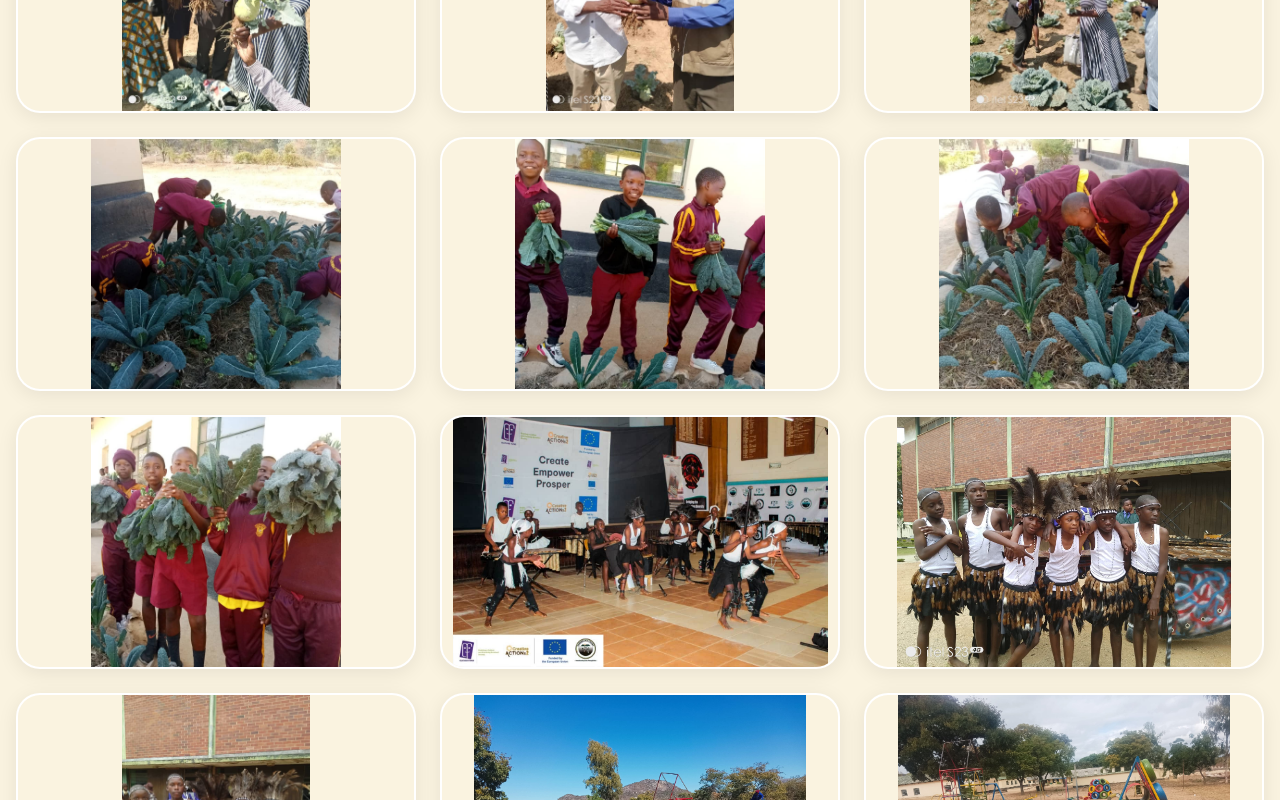
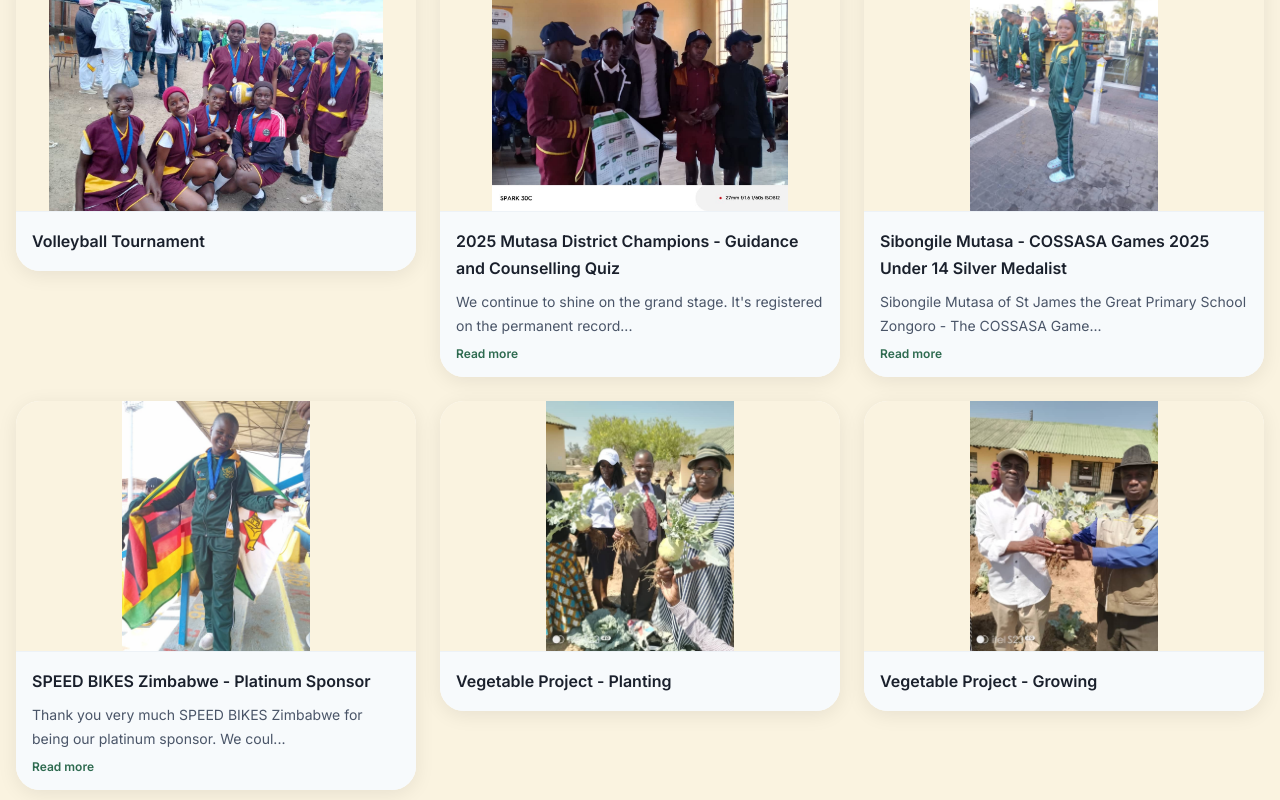
Before and after one commit to Tinashe623/ZONGORO-PRIMARY, a React (Vite) app: page /gallery in a window 1280 px wide. Shown: the part 1720-2520 px from the top of the page. Built offline with nearby package versions, Linux system fonts and the light colour scheme.

Commit message:
feat: integrate announcements section into homepage, expand gallery with descriptions and photos, and add athletic achievements to activity data.

```diff
--- a/src/components/sections/Announcements.tsx
+++ b/src/components/sections/Announcements.tsx
@@ -7,8 +7,11 @@ import {
   Card,
   CardBody,
   Badge,
+  Button,
+  Collapse,
   Link,
 } from '@chakra-ui/react';
+import { useState } from 'react';
 import { announcements } from '../../data/announcements';
 import SectionHeading from '../ui/SectionHeading';
 import ScrollReveal from '../ui/ScrollReveal';
@@ -22,15 +25,23 @@ const formatDate = (dateString: string) => {
   });
 };
 
+interface Announcement {
+  date: string;
+  title: string;
+  excerpt: string;
+  content?: string;
+  sourceUrl?: string;
+}
+
 const AnnouncementCard = ({
   date,
   title,
   excerpt,
-}: {
-  date: string;
-  title: string;
-  excerpt: string;
-}) => {
+  content,
+  sourceUrl,
+}: Announcement) => {
+  const [isExpanded, setIsExpanded] = useState(false);
+
   return (
     <Card
       bg="white"
@@ -38,7 +49,6 @@ const AnnouncementCard = ({
       boxShadow="0 4px 20px rgba(0,0,0,0.08)"
       transition="all 0.3s ease"
       _hover={{ transform: 'translateY(-4px)', boxShadow: '0 8px 30px rgba(0,0,0,0.12)' }}
-      h="100%"
     >
       <CardBody p={6}>
         <VStack align="start" spacing={4}>
@@ -58,13 +68,28 @@ const AnnouncementCard = ({
           <Text color="gray.600" lineHeight="1.7">
             {excerpt}
           </Text>
-          <Link
-            color="maroon.500"
-            fontWeight="600"
-            _hover={{ textDecoration: 'underline' }}
-          >
-            Read More →
-          </Link>
+          {content && (
+            <>
+              <Collapse in={isExpanded} style={{ width: '100%' }}>
+                <Text color="gray.600" lineHeight="1.7" whiteSpace="pre-wrap">
+                  {content}
+                </Text>
+                {sourceUrl && (
+                  <Link href={sourceUrl} isExternal color="maroon.500" fontWeight="600" _hover={{ textDecoration: 'underline' }} mt={2} display="block">
+                    Read full article →
+                  </Link>
+                )}
+              </Collapse>
+              <Button
+                size="sm"
+                colorScheme="maroon"
+                variant="link"
+                onClick={() => setIsExpanded(!isExpanded)}
+              >
+                {isExpanded ? 'Show less' : 'Read More →'}
+              </Button>
+            </>
+          )}
         </VStack>
       </CardBody>
     </Card>
@@ -85,7 +110,13 @@ const Announcements = () => {
         <SimpleGrid columns={{ base: 1, md: 2 }} spacing={6}>
           {announcements.map((announcement, index) => (
             <ScrollReveal key={index} delay={0.1 * index}>
-              <AnnouncementCard {...announcement} />
+              <AnnouncementCard
+                date={announcement.date}
+                title={announcement.title}
+                excerpt={announcement.excerpt}
+                content={announcement.content}
+                sourceUrl={announcement.sourceUrl}
+              />
             </ScrollReveal>
           ))}
         </SimpleGrid>
--- a/src/data/activities.ts
+++ b/src/data/activities.ts
@@ -17,6 +17,15 @@ export const activities: Activity[] = [
     icon: 'FaFutbol',
     schedule: 'After School',
     achievements: ['District Champions 2024', '3 Provincial Finals'],
+  },
+  {
+    id: 11,
+    name: 'Athletics',
+    category: 'sports',
+    description: 'Our athletics program develops speed, strength, and endurance through track and field events.',
+    icon: 'FaRunning',
+    schedule: 'After School',
+    achievements: ['Manicaland Province 200m Under-16 Champion - Sibongile Mutasa 2024'],
   },
   {
     id: 2,
--- a/src/data/gallery.ts
+++ b/src/data/gallery.ts
@@ -2,6 +2,7 @@ export interface GalleryImage {
   src: string;
   alt: string;
   category: 'School Activities' | 'Church Events' | 'Sports' | 'Projects' | 'Activities' | 'Achievements';
+  description?: string;
 }
 
 export const galleryImages: GalleryImage[] = [
@@ -35,8 +36,15 @@ export const galleryImages: GalleryImage[] = [
   },
   {
     src: '/images/gallery/sports/chimanimanni-champions.jpg',
-    alt: 'Chimanimanni Champions',
+    alt: 'Sibongile Mutasa - From Talent to COSSASA Games',
     category: 'Sports',
+    description: 'This photo was taken in 2023 when our school identified Sibongile Mutasa\'s talent in athletics as a sprinter. She was in Grade 5, representing the School, Cluster and District in the Under-12 category at Provincial level—a remarkable achievement. Our school takes pride in not just spotting talent but nurturing it with dedication. Today, Sibongile represents Team Zimbabwe in the COSSASA Games in the Kingdom of Eswatini. A testament to our commitment to developing athletes of tomorrow.',
+  },
+  {
+    src: '/images/gallery/sports/sibo-200m.jpg',
+    alt: 'Sibongile Mutasa - Manicaland Province 200m Under-16 Champion',
+    category: 'Sports',
+    description: 'Congratulations to our very own learner, Sibongile Mutasa for being crowned the 200m U16 Girls Champion in Manicaland Province. Your speed, determination and hard work have made the school proud. Keep flying high!',
   },
   {
     src: '/images/gallery/sports/vollyball.jpg',
@@ -55,18 +63,21 @@ export const galleryImages: GalleryImage[] = [
   },
   {
     src: '/images/gallery/sports/quiz-group.jpg',
-    alt: 'Quiz Competition Team',
+    alt: '2025 Mutasa District Champions - Guidance and Counselling Quiz',
     category: 'Sports',
+    description: 'We continue to shine on the grand stage. It\'s registered on the permanent record that in the Guidance and Counselling Quiz Competitions sponsored by the National Aids Council held on 02/07/2025 in Honde Valley, St James The Great Primary School Zongoro are proudly the 2025 Mutasa District Champions.',
   },
   {
     src: '/images/gallery/sports/sibongile.jpg',
-    alt: 'Sibongile Player',
+    alt: 'Sibongile Mutasa - COSSASA Games 2025 Under 14 Silver Medalist',
     category: 'Sports',
+    description: 'Sibongile Mutasa of St James the Great Primary School Zongoro - The COSSASA Games 2025 Under 14 Girls 100m Silver Medalist, Kingdom of Eswatini',
   },
   {
     src: '/images/gallery/sports/beverly.jpg',
-    alt: 'Beverly Athlete',
+    alt: 'SPEED BIKES Zimbabwe - Platinum Sponsor',
     category: 'Sports',
+    description: 'Thank you very much SPEED BIKES Zimbabwe for being our platinum sponsor. We couldn\'t have reached this far without you. With your continued support, the future is very bright.',
   },
 
   // Projects
@@ -160,4 +171,10 @@ export const galleryImages: GalleryImage[] = [
     alt: 'School Garden',
     category: 'School Activities',
   },
+  {
+    src: '/images/gallery/pupils-capital.jpg',
+    alt: 'First Capital Bank Zimbabwe - Global Money Week 2026',
+    category: 'School Activities',
+    description: 'We are proud to have hosted First Capital Bank Zimbabwe for the commemoration of the Global Money Week for the year 2026. The event left us richer and more empowered. Thank you First Capital Mutare for the philanthropic and strategic visit. Long live our strategic business partnership!',
+  },
 ];
--- a/src/pages/GalleryPage.tsx
+++ b/src/pages/GalleryPage.tsx
@@ -8,7 +8,6 @@ import {
   TabList,
   Tab,
   Badge,
-  Flex,
   Modal,
   ModalOverlay,
   ModalContent,
@@ -16,6 +15,8 @@ import {
   ModalCloseButton,
   useDisclosure,
   Skeleton,
+  Button,
+  VStack,
 } from '@chakra-ui/react';
 import { galleryImages } from '../data/gallery';
 import type { GalleryImage } from '../data/gallery';
@@ -30,25 +31,27 @@ interface ImageCardProps {
 }
 
 const ImageCard = memo(({ image, onClick }: ImageCardProps) => {
-  const [isHovered, setIsHovered] = useState(false);
   const [isLoaded, setIsLoaded] = useState(false);
+  const [isExpanded, setIsExpanded] = useState(false);
+
+  const shortDescription = image.description
+    ? image.description.slice(0, 80) + (image.description.length > 80 ? '...' : '')
+    : '';
 
   return (
     <Box
-      position="relative"
       borderRadius="2xl"
       overflow="hidden"
+      bg="white"
+      boxShadow="card"
+      transition="all 0.2s ease"
+      _hover={{
+        transform: 'translateY(-2px)',
+        boxShadow: 'cardHover',
+      }}
+    >
+      <Box
         cursor="pointer"
-      bg="white"
-      boxShadow={isHovered ? 'cardHover' : 'card'}
-      border="2px solid"
-      borderColor={isHovered ? 'maroon.500' : 'transparent'}
-      transition="all 0.3s ease"
-      _hover={{
-        transform: 'translateY(-4px)',
-      }}
-      onMouseEnter={() => setIsHovered(true)}
-      onMouseLeave={() => setIsHovered(false)}
         onClick={onClick}
         role="button"
         tabIndex={0}
@@ -57,10 +60,7 @@ const ImageCard = memo(({ image, onClick }: ImageCardProps) => {
       >
         {!isLoaded && (
           <Skeleton
-          position="absolute"
-          top={0}
-          left={0}
-          right={0}
+            w="100%"
             h="250px"
             startColor="cream.50"
             endColor="gray.100"
@@ -73,34 +73,34 @@ const ImageCard = memo(({ image, onClick }: ImageCardProps) => {
           h="250px"
           objectFit="contain"
           bg="cream.50"
-        transition="transform 0.3s ease"
-        transform={isHovered ? 'scale(1.02)' : 'scale(1)'}
           loading="lazy"
           decoding="async"
           onLoad={() => setIsLoaded(true)}
           opacity={isLoaded ? 1 : 0}
         />
-      <Flex
-        position="absolute"
-        top={0}
-        left={0}
-        right={0}
-        bottom={0}
-        bg="blackAlpha.600"
-        opacity={isHovered ? 1 : 0}
-        transition="opacity 0.3s ease"
-        align="center"
-        justify="center"
-        direction="column"
-        p={4}
-      >
-        <Text color="white" fontWeight="600" textAlign="center" textShadow="0 2px 4px rgba(0,0,0,0.5)">
+      </Box>
+      <Box p={4} bg="gray.50" borderTop="1px" borderColor="gray.100">
+        <VStack align="start" spacing={2}>
+          <Text fontWeight="600" fontSize="md" color="gray.800">
             {image.alt}
           </Text>
-        <Badge mt={2} bg="forest.500" color="white" px={3} py={1} borderRadius="full" fontSize="xs">
-          {image.category}
-        </Badge>
-      </Flex>
+          {image.description && (
+            <>
+              <Text fontSize="sm" color="gray.600" noOfLines={isExpanded ? undefined : 2}>
+                {isExpanded ? image.description : shortDescription}
+              </Text>
+              <Button
+                size="xs"
+                colorScheme="forest"
+                variant="link"
+                onClick={() => setIsExpanded(!isExpanded)}
+              >
+                {isExpanded ? 'Show less' : 'Read more'}
+              </Button>
+            </>
+          )}
+        </VStack>
+      </Box>
     </Box>
   );
 });
@@ -184,12 +184,14 @@ const GalleryPage = () => {
         <ModalOverlay bg="blackAlpha.800" backdropFilter="blur(5px)" />
         <ModalContent bg="transparent" boxShadow="none">
           <ModalCloseButton
-            color="white"
+            color="gray.800"
+            bg="white"
             size="lg"
             top={4}
             right={4}
             zIndex={10}
-            _hover={{ bg: 'whiteAlpha.300' }}
+            borderRadius="full"
+            _hover={{ bg: 'gray.200' }}
           />
           <ModalBody p={0} display="flex" alignItems="center" justifyContent="center">
             {selectedImage && (
--- a/src/pages/HomePage.tsx
+++ b/src/pages/HomePage.tsx
@@ -4,6 +4,7 @@ import { Link as RouterLink } from 'react-router-dom';
 import Hero from '../components/sections/Hero';
 import WhyChooseUs from '../components/sections/WhyChooseUs';
 import FacilitiesSection from '../components/sections/FacilitiesSection';
+import Announcements from '../components/sections/Announcements';
 import Testimonials from '../components/sections/Testimonials';
 import ScrollReveal from '../components/ui/ScrollReveal';
 
@@ -16,6 +17,7 @@ const HomePage = () => {
     <Box>
       <Hero />
       <WhyChooseUs />
+      <Announcements />
       <FacilitiesSection />
 
       <Box
--- a/src/types/index.ts
+++ b/src/types/index.ts
@@ -5,6 +5,7 @@ export interface GalleryImage {
   src: string;
   alt: string;
   category: GalleryCategory;
+  description?: string;
 }
 
 export type GalleryCategory =
```
Also changed, not shown: src/data/announcements.ts (+20 -0 lines), public/images/gallery/pupils-capital.jpg (added), public/images/gallery/sports/sibo-200m.jpg (added). Lines whose indentation alone changed are shown as unchanged.
